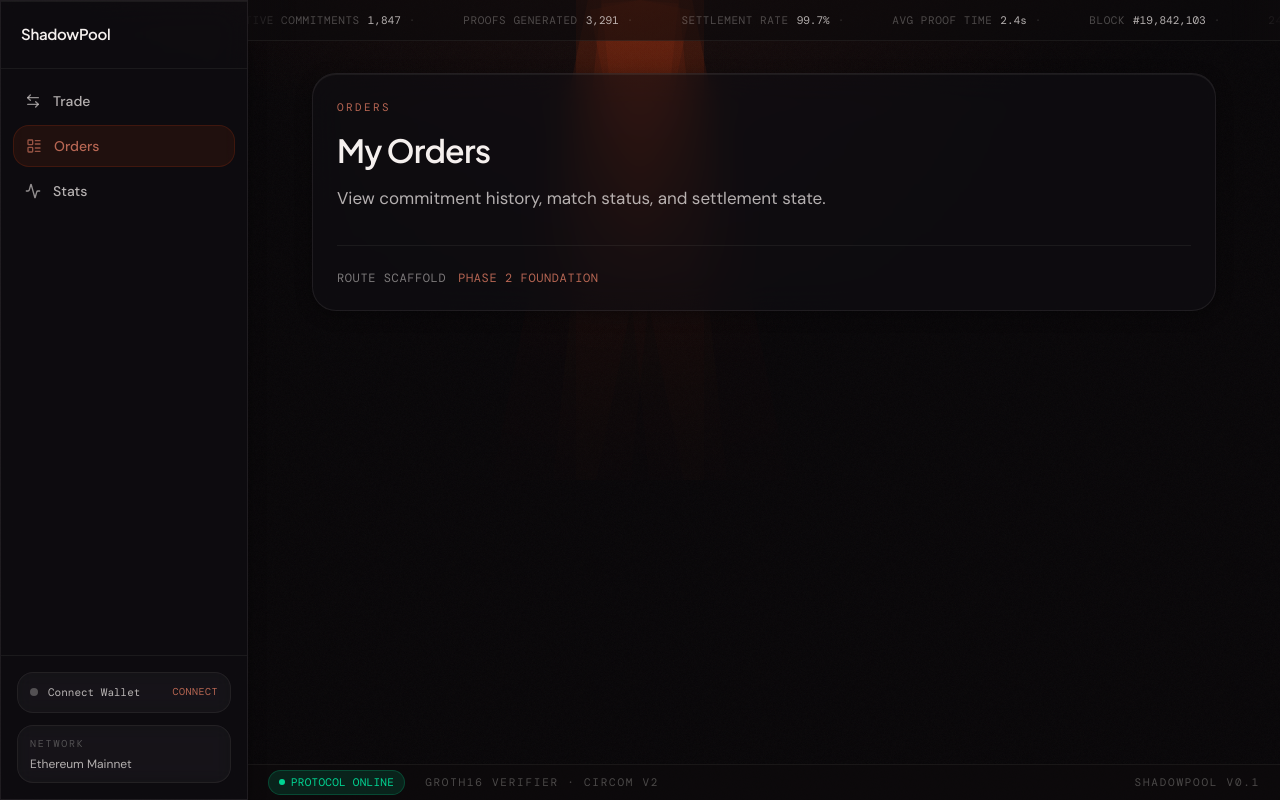
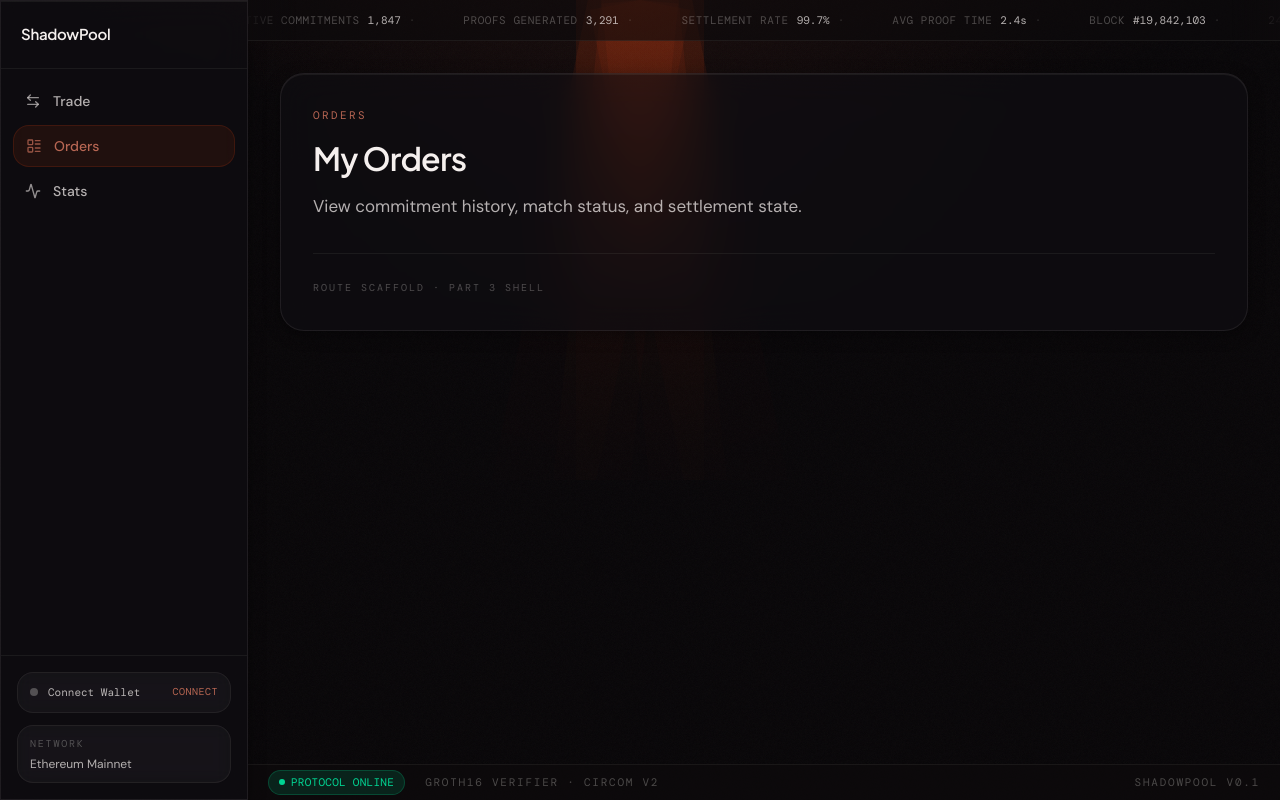
Before and after one commit to vamshiganesh/ShadowPool, a React (Vite) app: page /orders in a window 1280 px wide. Built offline with nearby package versions, Linux system fonts and the light colour scheme; a web font is replaced by a local one.

Commit message:
Refining the shared visual system - 5 : Navigation - 2

```diff
--- a/src/components/ui/BeamWrapper.tsx
+++ /dev/null
@@ -1,23 +0,0 @@
-import type { ReactNode } from 'react'
-import { cn } from '@/lib/utils/cn'
-
-interface BeamWrapperProps {
-  children: ReactNode
-  className?: string
-}
-
-export function BeamWrapper({ children, className }: BeamWrapperProps) {
-  return (
-    <div className={cn('relative inline-flex rounded-pill p-[1px]', className)}>
-      <div
-        className="absolute inset-0 rounded-pill opacity-60 animate-beam-rotate"
-        style={{
-          background:
-            'conic-gradient(from 0deg, transparent 0%, #C4390F 25%, #B76653 50%, transparent 75%)',
-        }}
-        aria-hidden="true"
-      />
-      <div className="relative rounded-pill">{children}</div>
-    </div>
-  )
-}
--- a/src/components/ui/PageShell.tsx
+++ b/src/components/ui/PageShell.tsx
@@ -1,38 +1,58 @@
-import { Container } from '@/components/ui/Container'
+import { SectionHeading } from '@/components/ui/SectionHeading'
 import { GlassCard } from '@/components/ui/GlassCard'
 import { MonoLabel } from '@/components/ui/MonoLabel'
-import { SectionHeading } from '@/components/ui/SectionHeading'
+import { Divider } from '@/components/ui/Divider'
+import { cn } from '@/lib/utils/cn'
 
 interface PageShellProps {
   title: string
   description?: string
   eyebrow?: string
   layout?: 'marketing' | 'app' | 'docs'
+  headingSize?: 'hero' | 'page' | 'section'
 }
 
 export function PageShell({
   title,
   description,
-  eyebrow = 'Coming Soon',
+  eyebrow = 'Phase scaffold',
   layout = 'marketing',
+  headingSize,
 }: PageShellProps) {
-  const padding = layout === 'marketing' ? 'py-20' : 'p-6 lg:p-8'
+  const size = headingSize ?? (layout === 'marketing' ? 'page' : layout === 'docs' ? 'page' : 'section')
+  const padding = layout === 'app' ? 'p-6 lg:p-8' : layout === 'docs' ? '' : 'py-20'
 
   return (
-    <div className={padding}>
-      <Container size={layout === 'docs' ? 'narrow' : 'default'}>
-        <GlassCard className="animate-fade-in">
+    <div className={cn(padding)}>
+      {layout === 'docs' ? (
+        <div className="space-y-6 animate-fade-in">
           <SectionHeading
             eyebrow={eyebrow}
             title={title}
             description={description ?? 'This screen will be implemented in a subsequent build phase.'}
+            size={size}
           />
-          <div className="mt-8 flex items-center gap-3 border-t border-border-subtle pt-6">
-            <MonoLabel variant="muted">Route scaffold</MonoLabel>
-            <MonoLabel variant="accent">Phase 2 foundation</MonoLabel>
-          </div>
-        </GlassCard>
-      </Container>
+          <Divider spacing="lg" />
+          <MonoLabel variant="faint" size="micro">
+            Route scaffold · Part 3 shell
+          </MonoLabel>
+        </div>
+      ) : (
+        <div className={layout === 'marketing' ? 'mx-auto max-w-7xl px-4 sm:px-6 lg:px-8' : ''}>
+          <GlassCard className="animate-fade-in" padding="lg">
+            <SectionHeading
+              eyebrow={eyebrow}
+              title={title}
+              description={description ?? 'This screen will be implemented in a subsequent build phase.'}
+              size={size}
+            />
+            <Divider spacing="md" className="mt-8" />
+            <MonoLabel variant="faint" size="micro">
+              Route scaffold · Part 3 shell
+            </MonoLabel>
+          </GlassCard>
+        </div>
+      )}
     </div>
   )
 }
```
